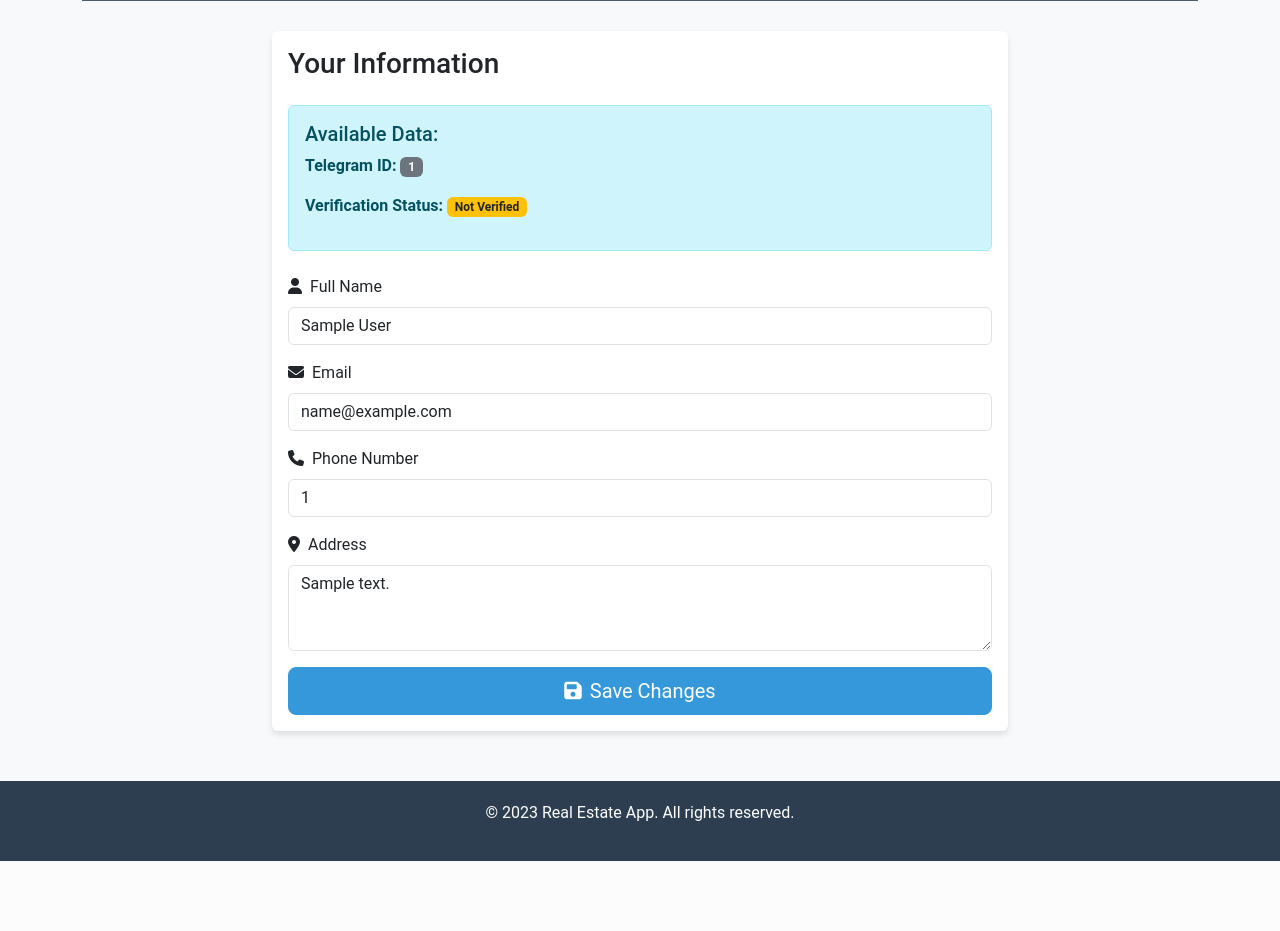
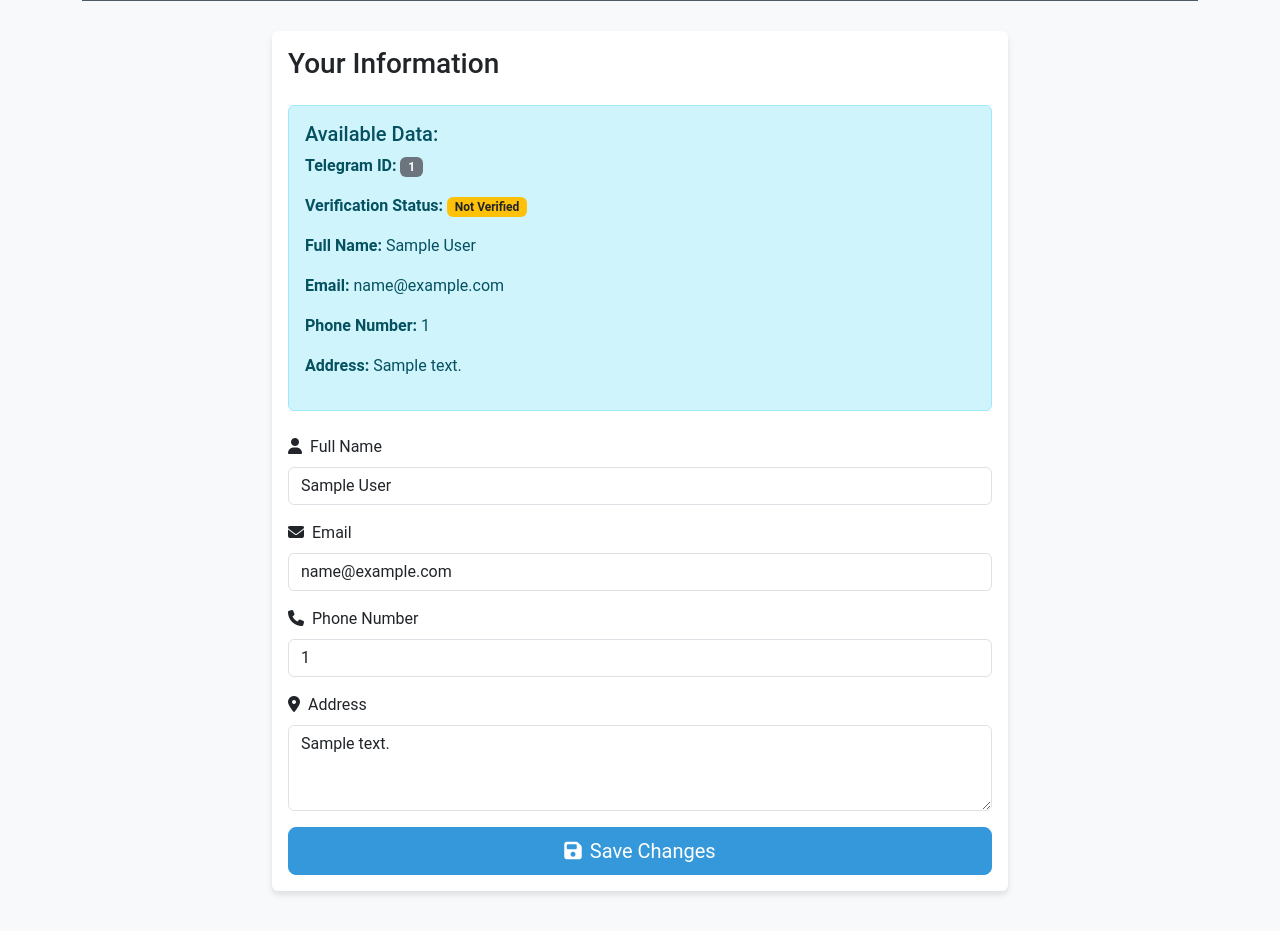
Before and after one commit to Esubaalew/realestate, a Django app: template state/templates/profile.html in a window 1280 px wide. Shown: the part 400-1331 px from the top of the page. Before the commit the page ends 1261 px from the top, so only its background shows below. Run offline with Django 5.2, Linux system fonts and the light colour scheme; the template is opened without the code that fills it: most values are stand-ins (such as "Sample title", 1, 10 or a date in 2020); some libraries are stand-ins or nearby versions; grey boxes are pictures that could not be loaded.

Commit message:
bug fixes on html and views and more

```diff
--- a/state/templates/profile.html
+++ b/state/templates/profile.html
@@ -24,6 +24,22 @@
                             <span class="badge bg-warning text-dark">Not Verified</span>
                         {% endif %}
                     </p>
+
+                    {% if full_name %}
+                        <p><strong>Full Name:</strong> {{ full_name }}</p>
+                    {% endif %}
+
+                    {% if email %}
+                        <p><strong>Email:</strong> {{ email }}</p>
+                    {% endif %}
+
+                    {% if phone_number %}
+                        <p><strong>Phone Number:</strong> {{ phone_number }}</p>
+                    {% endif %}
+
+                    {% if address %}
+                        <p><strong>Address:</strong> {{ address }}</p>
+                    {% endif %}
                 </div>
 
                 <form method="POST" class="mt-4">
```
Also changed, not shown: state/views.py (+7 -5 lines).
